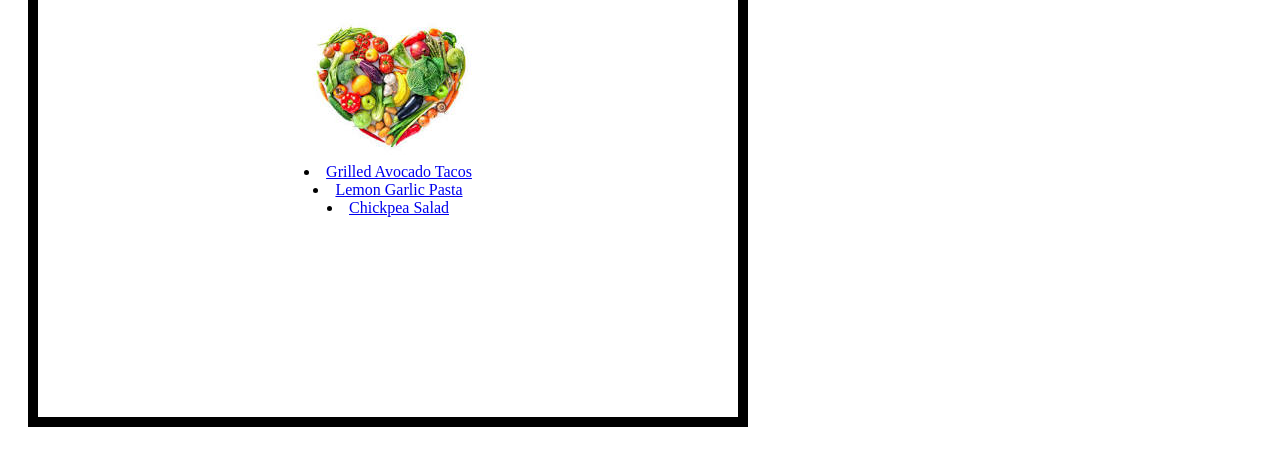
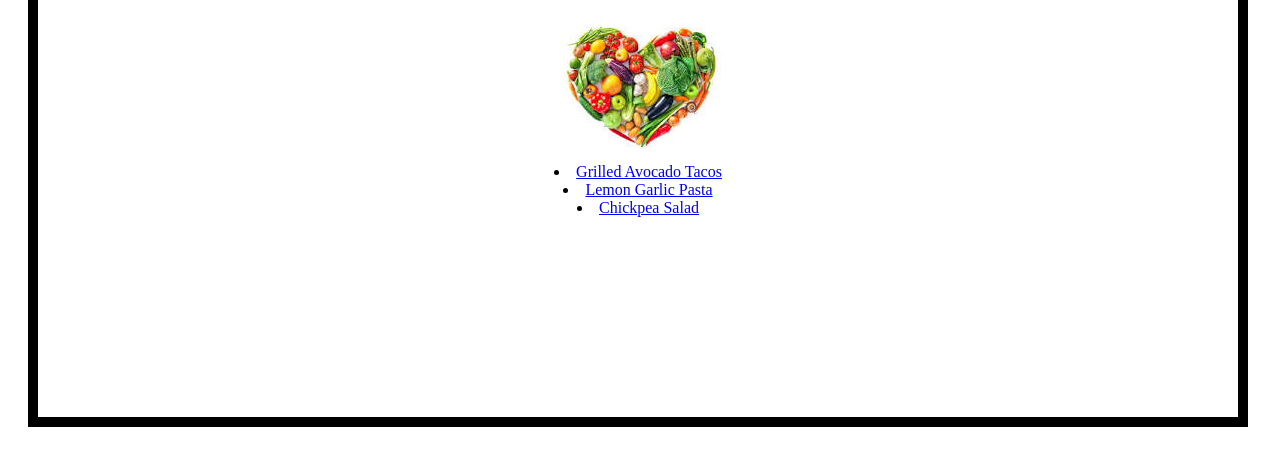
Before and after one commit to mgrahm/odin-recipes, a plain HTML site: page index.html in a window 1280 px wide. Shown: the part 347-800 px from the top of the page. Drawn offline with Linux system fonts and the light colour scheme.

Commit message:
add style info

```diff
--- a/style.css
+++ b/style.css
@@ -4,7 +4,7 @@
  }
 
  div {
-    width: 300px;
+    width: 800px;
     border: 10px solid black;
     padding: 200px;
     margin: 20px;
```
